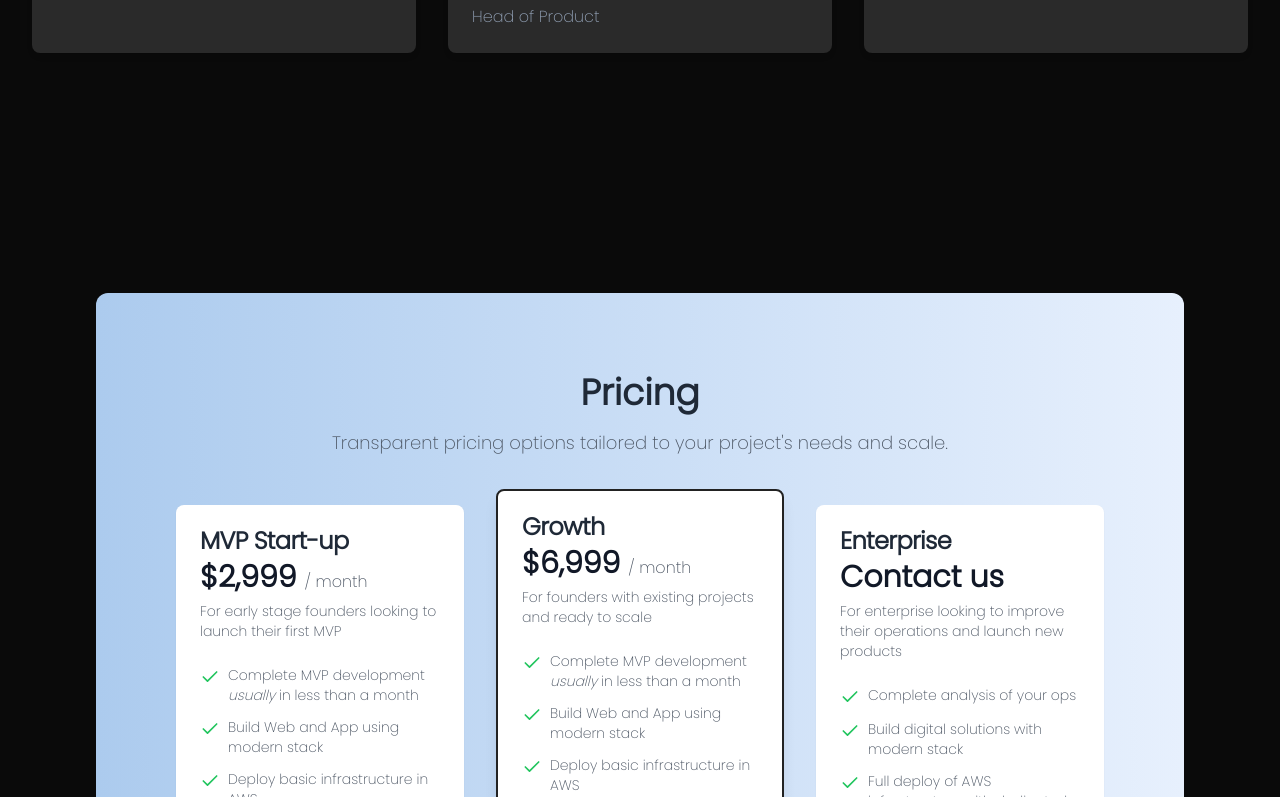
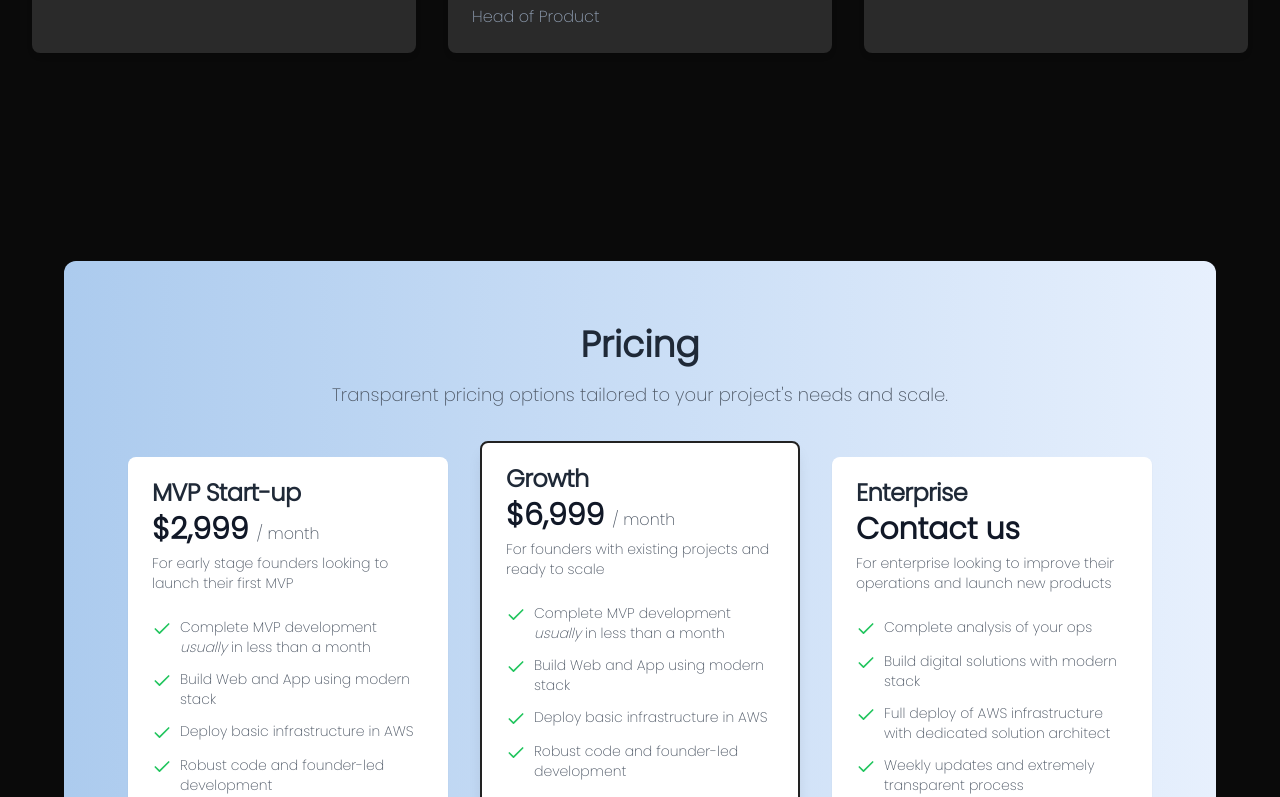
Before and after one commit to domus-lab/domuslabio, a React (Vite) app: page / in a window 1280 px wide. Shown: the part 3943-4740 px from the top of the page. Built offline with nearby package versions, Linux system fonts and the light colour scheme.

Commit message:
Reverted to edit 1403f6a2-5637-4732-8037-20dcb8a11a71: "Update pricing card layout
Increased lateral margins and added top-bottom padding to the pricing card for improved spacing and visual appeal.
[skip gpt_engineer]"

```diff
--- a/src/components/Pricing.tsx
+++ b/src/components/Pricing.tsx
@@ -45,9 +45,9 @@ export const Pricing = () => {
   ];
 
   return (
-    <section className="py-40" id="pricing">
-      <div className="container px-12 md:px-24">
-        <div className="bg-gradient-to-r from-[#accbee] to-[#e7f0fd] rounded-xl p-12 md:p-20">
+    <section className="py-32" id="pricing">
+      <div className="container px-8 md:px-16">
+        <div className="bg-gradient-to-r from-[#accbee] to-[#e7f0fd] rounded-xl p-8 md:p-16">
           <h2 className="text-4xl font-bold mb-4 text-center text-gray-800">Pricing</h2>
           <p className="text-lg text-gray-600 mb-12 text-center max-w-2xl mx-auto">
             Transparent pricing options tailored to your project's needs and scale.
```
